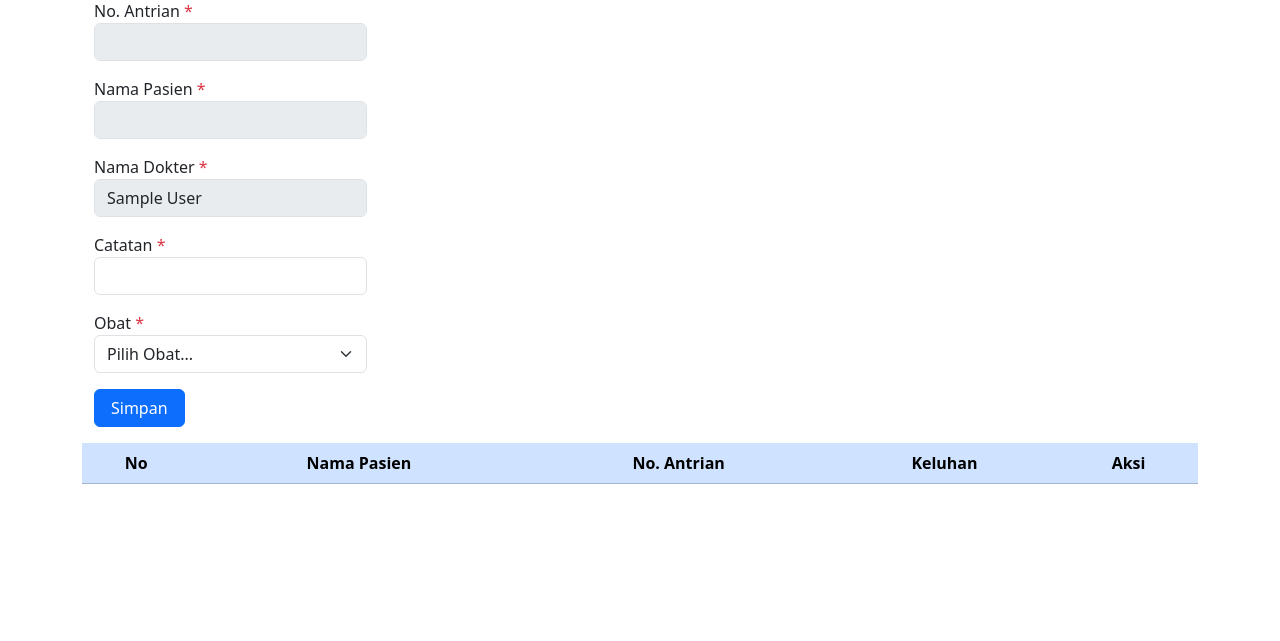
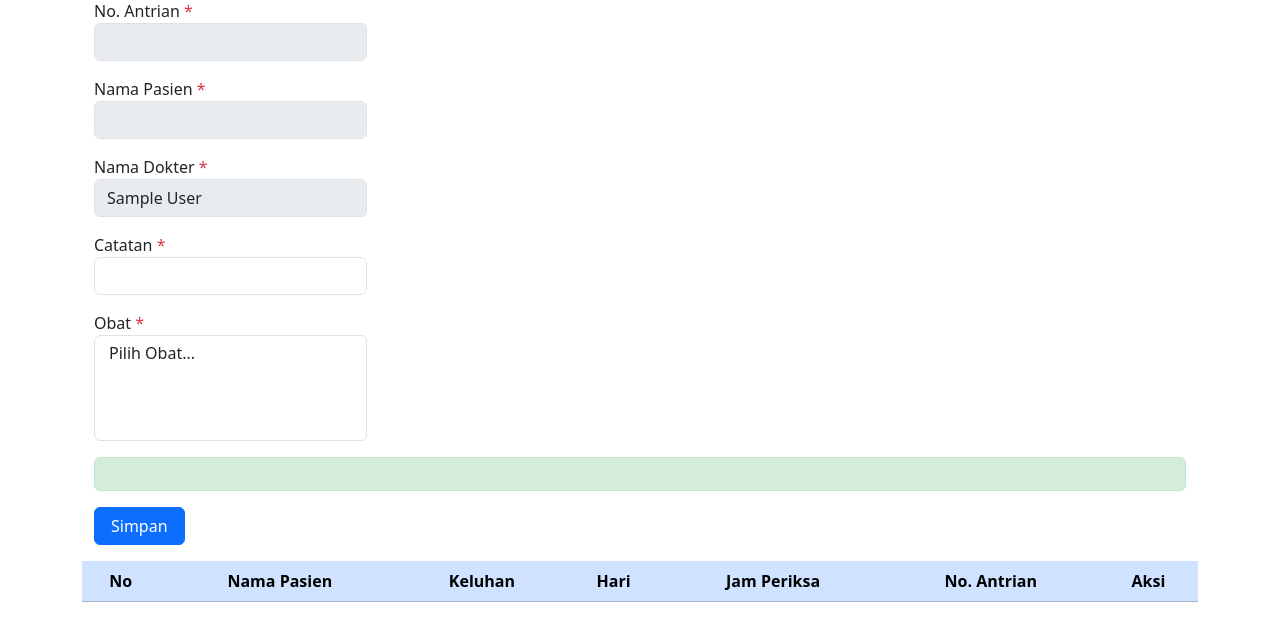
Before and after one commit to vianandi/Poliklinik, a PHP site: page /index.php?page=periksa in a window 1280 px wide. Shown: the part 143-784 px from the top of the page. Run offline with PHP 8.4, Linux system fonts and the light colour scheme; the visitor is signed in with stand-in values (Sample User, id 1); data that the repository does not hold is empty; a stand-in replaces the project's code that opens the database connection.

Commit message:
Commit_10

```diff
--- a/poliklinik/dokterdashboard.php
+++ b/poliklinik/dokterdashboard.php
@@ -34,6 +34,7 @@ include_once("koneksi.php");
     <link rel="stylesheet" href="plugins/daterangepicker/daterangepicker.css">
     <!-- summernote -->
     <link rel="stylesheet" href="plugins/summernote/summernote-bs4.min.css">
+    <link href="https://cdn.jsdelivr.net/npm/select2@4.1.0-rc.0/dist/css/select2.min.css" rel="stylesheet" />
 </head>
 
 <body class="hold-transition sidebar-mini layout-fixed">
@@ -241,6 +242,7 @@ include_once("koneksi.php");
     <script src="dist/js/demo.js"></script>
     <!-- AdminLTE dashboard demo (This is only for demo purposes) -->
     <script src="dist/js/pages/dashboard.js"></script>
+    <script src="https://cdn.jsdelivr.net/npm/select2@4.1.0-rc.0/dist/js/select2.min.js"></script>
 </body>
 
 </html>
--- a/poliklinik/periksa.php
+++ b/poliklinik/periksa.php
@@ -90,18 +90,65 @@ if (isset($_POST['simpanData'])) {
                     </div>
                     <div class="dropdown mb-3 w-25">
                         <label for="id_obat">Obat <span class="text-danger">*</span></label>
-                        <select class="form-select" name="id_obat" aria-label="id_obat">
-                            <option value="" selected>Pilih Obat...</option>
+                        <select class="form-select" name="id_obat" id="id_obat" aria-label="id_obat" multiple>
+                            <option value="">Pilih Obat...</option>
                             <?php
                             $result = mysqli_query($mysqli, "SELECT * FROM obat");
 
                             while ($data = mysqli_fetch_assoc($result)) {
-                                echo "<option value='" . $data['id'] . "'>" . $data['nama_obat'] . "</option>";
+                                echo "<option value='" . $data['id'] . "'data-harga='" . $data['harga'] . "' >" . $data['nama_obat'] . " (" . $data['kemasan'] . ")"  . " (Rp " . $data['harga'] . ")" . "</option>";
                             }
                             ?>
-
                         </select>
                     </div>
+                    <style>
+                        /* Style for the total biaya periksa alert */
+                        #total_biaya_periksa {
+                            background-color: #d4edda;
+                            /* Set the background color */
+                            color: #155724;
+                            /* Set the text color */
+                            border-color: #c3e6cb;
+                            /* Set the border color */
+                        }
+                    </style>
+                    <div id="total_biaya_periksa" class="alert alert-success" role="alert"></div>
+                    <script>
+                        document.addEventListener("DOMContentLoaded", function() {
+                            // Initialize Select2 for the id_obat dropdown
+                            $('#id_obat').select2({
+                                placeholder: 'Pilih Obat'
+                            });
+
+                            // Add an onchange event listener to the id_obat dropdown
+                            $('#id_obat').on('change.select2', function(e) {
+                                updateTotalBiayaPeriksa();
+                            });
+
+                            updateTotalBiayaPeriksa();
+
+                        });
+
+                        // Function to update the total biaya periksa
+                        function updateTotalBiayaPeriksa() {
+                            var baseBiayaPeriksa = 150000;
+                            var biayaPeriksa = baseBiayaPeriksa;
+
+                            // Get selected options from the id_obat dropdown
+                            var selectedObats = document.getElementById('id_obat').selectedOptions;
+
+                            // Loop through selected options and update biayaPeriksa
+                            for (var i = 0; i < selectedObats.length; i++) {
+                                var hargaObat = parseFloat(selectedObats[i].getAttribute('data-harga'));
+                                biayaPeriksa += parseFloat(hargaObat);
+                            }
+
+
+                            // Display the updated total biaya periksa
+                            document.getElementById('total_biaya_periksa').textContent = 'Total Biaya Periksa: Rp ' + biayaPeriksa
+                                .toLocaleString();
+                        }
+                    </script>
                     <div class="col mt-3">
                         <div class="col">
                             <button type="submit" name="simpanData" class="btn btn-primary rounded px-3 mt-auto">Simpan</button>
@@ -116,8 +163,10 @@ if (isset($_POST['simpanData'])) {
                         <tr>
                             <th valign="middle">No</th>
                             <th valign="middle">Nama Pasien</th>
+                            <th valign="middle">Keluhan</th>
+                            <th valign="middle">Hari</th>
+                            <th valign="middle">Jam Periksa</th>
                             <th valign="middle">No. Antrian</th>
-                            <th valign="middle">Keluhan</th>
                             <th valign="middle">Aksi</th>
                         </tr>
                     </thead>
@@ -143,8 +192,16 @@ if (isset($_POST['simpanData'])) {
                             <tr>
                                 <td><?php echo $no++ ?></td>
                                 <td><?php echo $data['nama'] ?></td>
+                                <td><?php echo $data['keluhan'] ?></td>
+                                <td><?php echo $data['hari'] ?></td>
+                                <td>
+                                    <?php
+                                    echo date('H:i', strtotime($data['jam_mulai']));
+                                    echo ' - ' . date('H:i', strtotime($data['jam_selesai']));
+                                    ?>
+                                </td>
+
                                 <td><?php echo $data['no_antrian'] ?></td>
-                                <td><?php echo $data['keluhan'] ?></td>
                                 <td>
                                     <a class="btn btn-success rounded-pill px-3" href="dokterdashboard.php?page=periksa&id=<?php echo $data['id'] ?>">Periksa</a>
 
```
Also changed, not shown: poliklinik/dokter.php (+16 -11 lines). Lines whose indentation alone changed are shown as unchanged.
